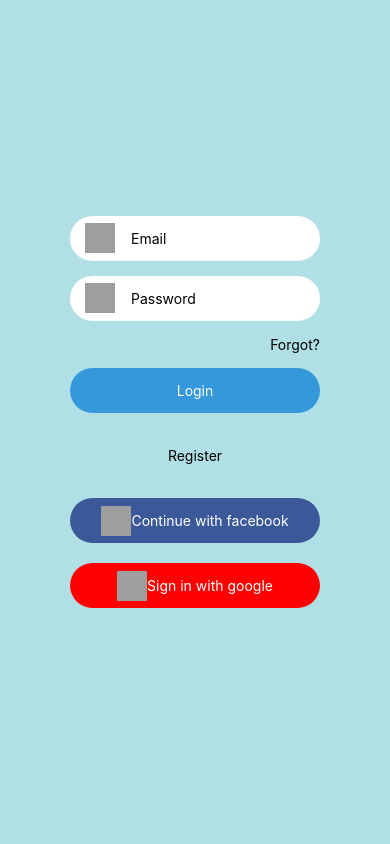
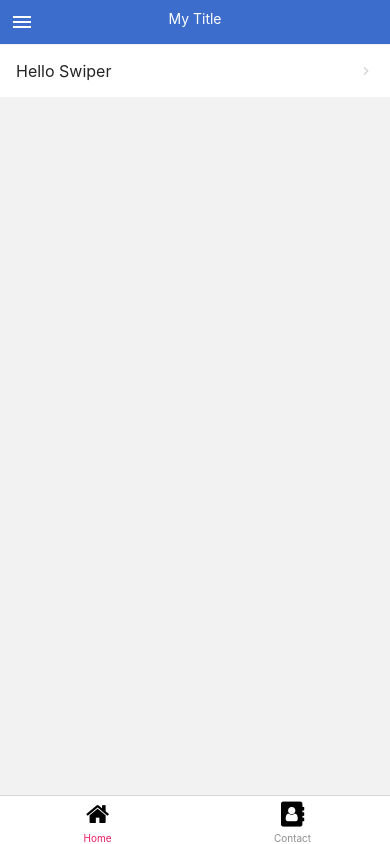
Before and after one commit to cahya93/react-native, a React Native app: screen /Home in a window 390 px wide. Built offline with nearby package versions, Linux system fonts and the light colour scheme; grey boxes are pictures that could not be loaded.

Commit message:
list item

```diff
--- a/App.js
+++ b/App.js
@@ -1,14 +1,18 @@
 import React, { Component } from "react";
 import { NavigationContainer } from "@react-navigation/native";
 import { createNativeStackNavigator } from "@react-navigation/native-stack";
-import { Home, Login } from "./screen";
+import { createBottomTabNavigator } from "@react-navigation/bottom-tabs";
+import Icon from "react-native-vector-icons/FontAwesome";
+// import { Icon } from "react-native-elements";
+import { Home, Login, Contact } from "./screen";
 
 const Stack = createNativeStackNavigator();
+const Tab = createBottomTabNavigator();
 class App extends Component {
   constructor(props) {
     super(props);
     this.state = {
-      statusLogin: "",
+      statusLogin: true,
     };
   }
   onLogin = (obj) => {
@@ -16,40 +20,50 @@
       statusLogin: obj.username,
     });
   };
-  renderScreeen = () => {
-    if (!this.state.statusLogin)
-      return <Login isLogin={(e) => this.setState({ statusLogin: e })} />;
-    if (this.state.statusLogin) return <Home />;
-  };
+
   render() {
     const { statusLogin } = this.state;
     return (
       <NavigationContainer>
+        {statusLogin === "" ? (
           <Stack.Navigator
             screenOptions={{ headerShown: false }}
             initialRouteName="Login"
           >
-          {statusLogin === "" ? (
-            <>
             <Stack.Screen
               name="Login"
-                children={(props) => (
-                  <Login {...props} doLogin={this.onLogin} />
-                )}
+              children={(props) => <Login {...props} doLogin={this.onLogin} />}
             />
-            </>
+          </Stack.Navigator>
         ) : (
-            <>
-              <Stack.Screen name="About">
-                {(props) => <Home {...props} />}
-              </Stack.Screen>
-              <Stack.Screen
+          <Tab.Navigator
+            screenOptions={{
+              headerShown: false,
+              tabBarActiveTintColor: "#e91e63",
+            }}
+          >
+            <Tab.Screen
               name="Home"
+              options={{
+                tabBarLabel: "Home",
+                tabBarIcon: () => (
+                  <Icon type="font-awesome" name="home" size={25} />
+                ),
+              }}
               children={(props) => <Home {...props} />}
             />
-            </>
+            <Tab.Screen
+              name="Contact"
+              component={Contact}
+              options={{
+                tabBarLabel: "Contact",
+                tabBarIcon: () => (
+                  <Icon type="font-awesome" name="address-book" size={25} />
+                ),
+              }}
+            />
+          </Tab.Navigator>
         )}
-        </Stack.Navigator>
       </NavigationContainer>
     );
   }
--- a/package.json
+++ b/package.json
@@ -10,8 +10,11 @@
     "lint": "eslint ."
   },
   "dependencies": {
+    "@expo/vector-icons": "^12.0.5",
+    "@react-navigation/bottom-tabs": "^6.0.4",
     "@react-navigation/native": "^6.0.2",
     "@react-navigation/native-stack": "^6.0.5",
+    "font-awesome": "^4.7.0",
     "material-bread": "^0.2.10",
     "react": "17.0.1",
     "react-native": "0.64.2",
--- /dev/null
+++ b/screen/contact.js
@@ -0,0 +1,169 @@
+import React, { Component } from "react";
+import {
+  StyleSheet,
+  Text,
+  View,
+  TouchableOpacity,
+  Image,
+  Alert,
+  ScrollView,
+  FlatList,
+} from "react-native";
+import { Button, Avatar, ListItem } from "react-native-elements";
+import { SafeAreaProvider } from "react-native-safe-area-context";
+import { Header } from ".";
+
+class contact extends Component {
+  constructor(props) {
+    super(props);
+    this.state = {
+      users: [],
+      refresh: false,
+      limit: 15,
+      page: 1,
+    };
+  }
+  getData = (page = 1) => {
+    // console.log("page:", page);
+    this.setState({
+      refresh: true,
+    });
+    const { limit } = this.state;
+    fetch(
+      `https://jsonplaceholder.typicode.com/comments?_limit=${limit}&_page=${page}`
+    )
+      .then((response) => response.json())
+      .then((users) => {
+        let newData = [];
+        if (page === 1) newData = users;
+        else newData = [...this.state.users, ...users];
+
+        this.setState({
+          users: newData,
+          page,
+          refresh: false,
+        });
+      });
+  };
+  componentDidMount() {
+    this.getData();
+  }
+  onPressListener = (item) => {
+    const { navigation } = this.props;
+    navigation.navigate("Home", item);
+  };
+  renderItem = ({ item }) => {
+    return (
+      <ListItem.Swipeable
+        leftContent={
+          <Button
+            title="Info"
+            icon={{ name: "info", color: "white" }}
+            buttonStyle={{ minHeight: "100%" }}
+            onPress={() => Alert.alert("INFO press")}
+          />
+        }
+        rightContent={
+          <Button
+            title="Delete"
+            icon={{ name: "delete", color: "white" }}
+            buttonStyle={{ minHeight: "100%", backgroundColor: "red" }}
+          />
+        }
+      >
+        <Avatar
+          size="medium"
+          rounded
+          title={item.name.substr(0, 1)}
+          titleStyle={{
+            flex: 1,
+            color: "red",
+            fontSize: 30,
+            // alignItems: "center",
+            // textAlign: "center",
+            alignContent: "center",
+            width: 100,
+            height: 100,
+            backgroundColor: "#12a6fc",
+            // borderWidth: 2,
+          }}
+        />
+        <ListItem.Content>
+          <ListItem.Title>{item.name}</ListItem.Title>
+          <ListItem.Subtitle>{item.email}</ListItem.Subtitle>
+        </ListItem.Content>
+      </ListItem.Swipeable>
+    );
+  };
+  render() {
+    return (
+      <SafeAreaProvider>
+        <Header />
+        <View style={{ flex: 1 }}>
+          <FlatList
+            extraData={this.state}
+            data={this.state.users}
+            keyExtractor={(item) => {
+              return item.id;
+            }}
+            renderItem={this.renderItem}
+            onRefresh={() => this.getData(1)}
+            refreshing={this.state.refresh}
+            onEndReached={() => this.getData(this.state.page + 1)}
+            onEndReachedThreshold={0.5}
+          />
+        </View>
+      </SafeAreaProvider>
+    );
+  }
+}
+const styles = StyleSheet.create({
+  row: {
+    flexDirection: "row",
+    alignItems: "center",
+    borderColor: "#DCDCDC",
+    backgroundColor: "#fff",
+    borderBottomWidth: 1,
+    padding: 10,
+  },
+  pic: {
+    textAlign: "center",
+    alignContent: "center",
+    alignItems: "center",
+    borderColor: "#12a6fc",
+    borderRadius: 30,
+    borderWidth: 1,
+    width: 60,
+    height: 60,
+    color: "#fc1303",
+    fontSize: 40,
+  },
+  nameContainer: {
+    flexDirection: "row",
+    justifyContent: "space-between",
+    width: 280,
+  },
+  nameTxt: {
+    marginLeft: 15,
+    fontWeight: "600",
+    color: "#222",
+    fontSize: 18,
+    width: 170,
+  },
+  mblTxt: {
+    fontWeight: "200",
+    color: "#777",
+    fontSize: 13,
+  },
+  msgContainer: {
+    flexDirection: "row",
+    alignItems: "center",
+  },
+  msgTxt: {
+    fontWeight: "400",
+    color: "#008B8B",
+    fontSize: 12,
+    marginLeft: 15,
+  },
+});
+export default contact;
--- /dev/null
+++ b/screen/header.js
@@ -0,0 +1,31 @@
+import React, { Component } from "react";
+import { Header } from "react-native-elements/dist/header/Header";
+class header extends Component {
+  constructor(props) {
+    super(props);
+    this.state = {
+      title: "home",
+    };
+  }
+  render() {
+    return (
+      <Header
+        style={{ backgroundColor: "red" }}
+        leftComponent={{
+          icon: "menu",
+          color: "#fff",
+          iconStyle: { color: "#fff" },
+        }}
+        centerComponent={{
+          text: "My Title",
+          style: { color: "#fff" },
+        }}
+        containerStyle={{
+          backgroundColor: "#3D6DCC",
+        }}
+      />
+    );
+  }
+}
+
+export default header;
--- a/screen/home.js
+++ b/screen/home.js
@@ -1,53 +1,42 @@
 import React, { Component } from "react";
-
-import { Text, View, SafeAreaView, TouchableOpacity } from "react-native";
+import { Button, Text, View, SafeAreaView } from "react-native";
 import { SafeAreaProvider } from "react-native-safe-area-context";
-import { Header } from "react-native-elements";
+import { Avatar, ListItem } from "react-native-elements";
+import { Header } from ".";
 
 class Home extends Component {
   constructor(props) {
     super(props);
     this.state = {};
   }
-  getRoutes = () => {
-    const { route, navigation } = this.props;
-    const routes = navigation.getState().routeNames;
-    return Object.values(routes).filter((screen) => screen !== route.name);
-  };
-  componentDidMount() {
-    console.log("Params:", this.props.route.params);
-  }
+
   render() {
-    const { navigation } = this.props;
     return (
       <SafeAreaProvider>
         <SafeAreaView>
-          <View>
-            <Header
-              leftComponent={{
-                icon: "menu",
-                color: "#fff",
-                iconStyle: { color: "#fff" },
-              }}
-              centerComponent={{ text: "MY TITLE", style: { color: "#fff" } }}
-              rightComponent={{ icon: "home", color: "#fff" }}
-            />
-          </View>
-          <View>
-            {this.getRoutes().map((route) => (
-              <TouchableOpacity
-                onPress={() => navigation.navigate(route, { payload: "ok" })}
-                key={route}
-                style={{
-                  backgroundColor: "lightgrey",
-                  padding: 10,
-                  margin: 10,
-                }}
-              >
-                <Text>{route}</Text>
-              </TouchableOpacity>
-            ))}
-          </View>
+          <Header />
+          <ListItem.Swipeable
+            leftContent={
+              <Button
+                title="Info"
+                icon={{ name: "info", color: "white" }}
+                buttonStyle={{ minHeight: "100%" }}
+              />
+            }
+            rightContent={
+              <Button
+                title="Delete"
+                icon={{ name: "delete", color: "white" }}
+                buttonStyle={{ minHeight: "100%", backgroundColor: "red" }}
+              />
+            }
+          >
+            {/* <Icon name="My Icon" /> */}
+            <ListItem.Content>
+              <ListItem.Title>Hello Swiper</ListItem.Title>
+            </ListItem.Content>
+            <ListItem.Chevron />
+          </ListItem.Swipeable>
         </SafeAreaView>
       </SafeAreaProvider>
     );
--- a/screen/index.js
+++ b/screen/index.js
@@ -1,4 +1,6 @@
 import Home from "./home";
 import Login from "./login";
+import Contact from "./contact";
+import Header from "./header";
 
-export { Home, Login };
+export { Home, Login, Contact, Header };
```
Also changed, not shown: 1 other file (tests, documents, lock files or other folders). Lines whose indentation alone changed are shown as unchanged.
